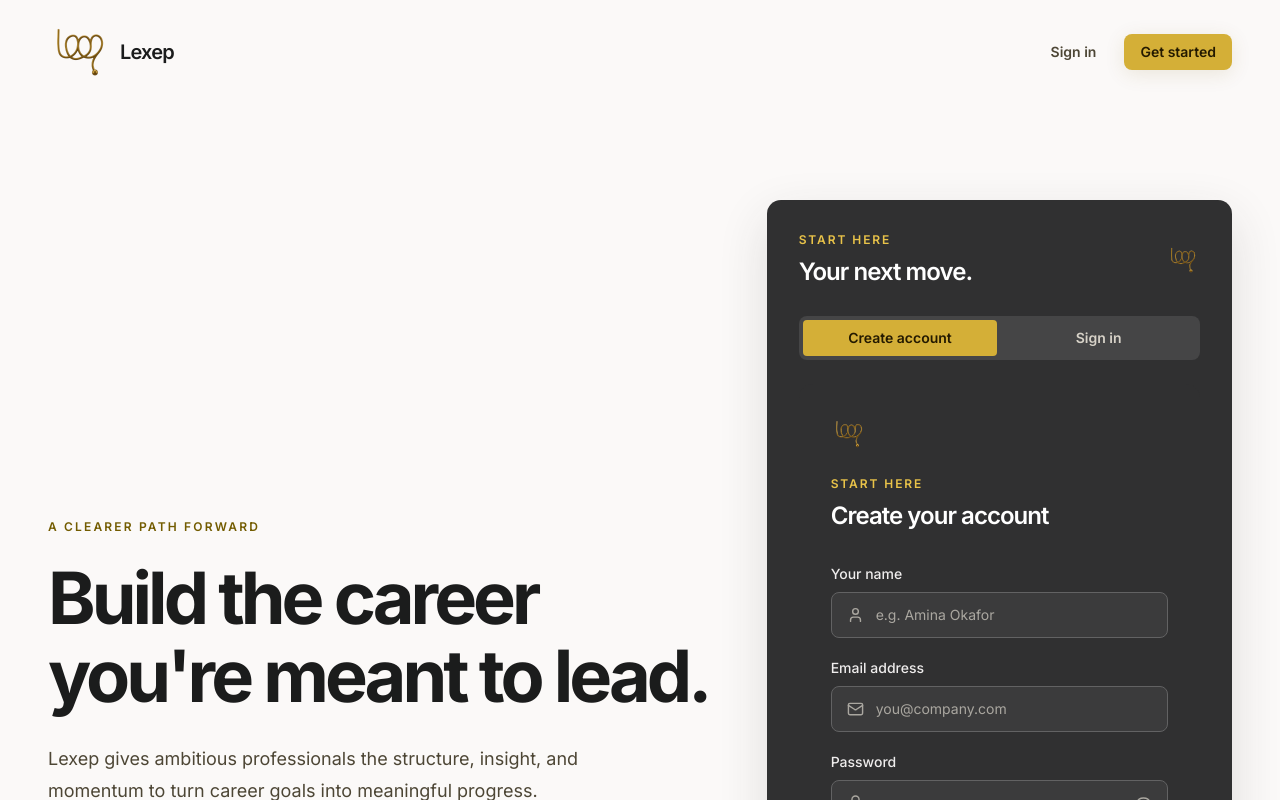
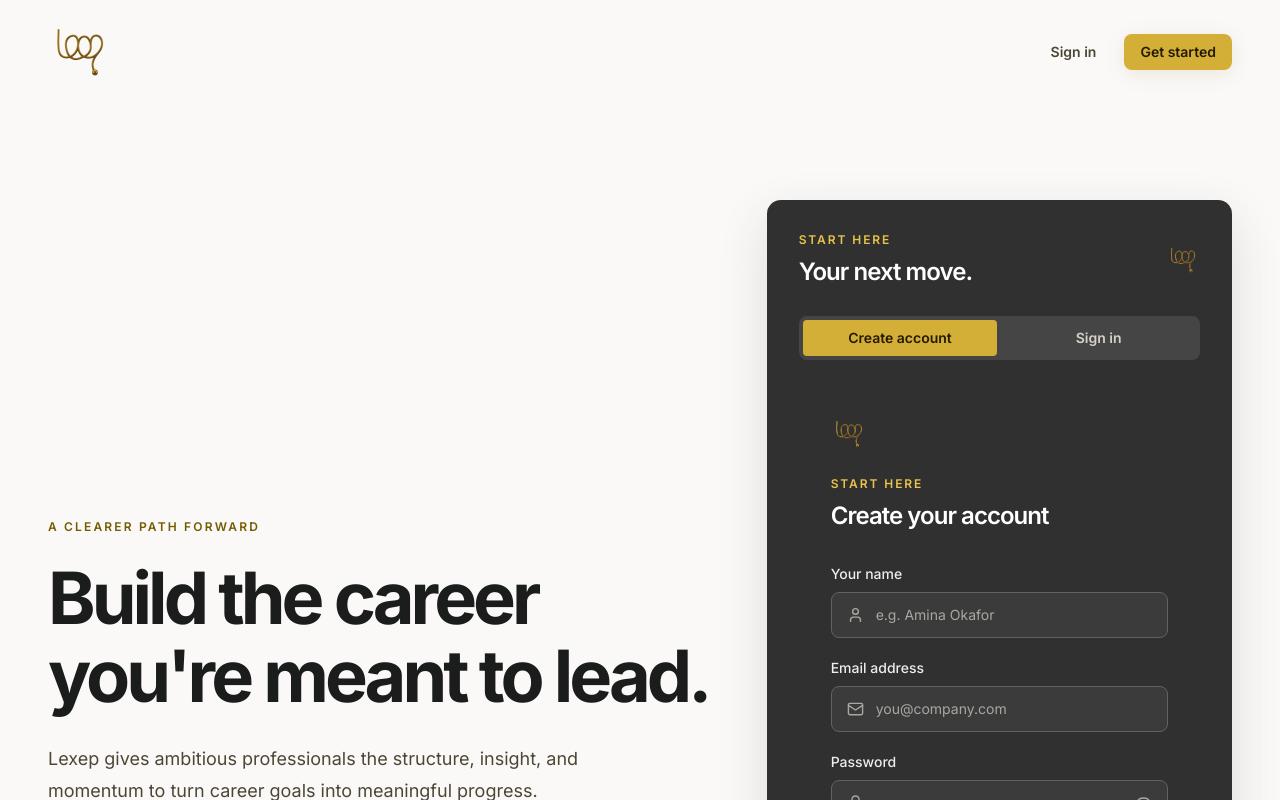
Before and after one commit to josephadeabah/lexep, a Next.js app in the folder frontend/: page / in a window 1280 px wide. Shown: the top 800 px of the page. Built offline with nearby package versions, Linux system fonts and the light colour scheme; no server answers.

Commit message:
fix: auth background and format

```diff
--- a/frontend/app/page.tsx
+++ b/frontend/app/page.tsx
@@ -15,7 +15,6 @@ export default function Page() {
       <header className="mx-auto flex max-w-[1280px] items-center justify-between px-6 py-5 lg:px-12">
         <Link href="/" className="flex items-center gap-2" aria-label="Lexep home">
           <Logo size={64} showWordmark={false} />
-          <span className="font-sans text-xl font-semibold tracking-[-0.04em]">Lexep</span>
         </Link>
         <nav className="flex items-center gap-3 text-sm font-semibold">
           <button
```
